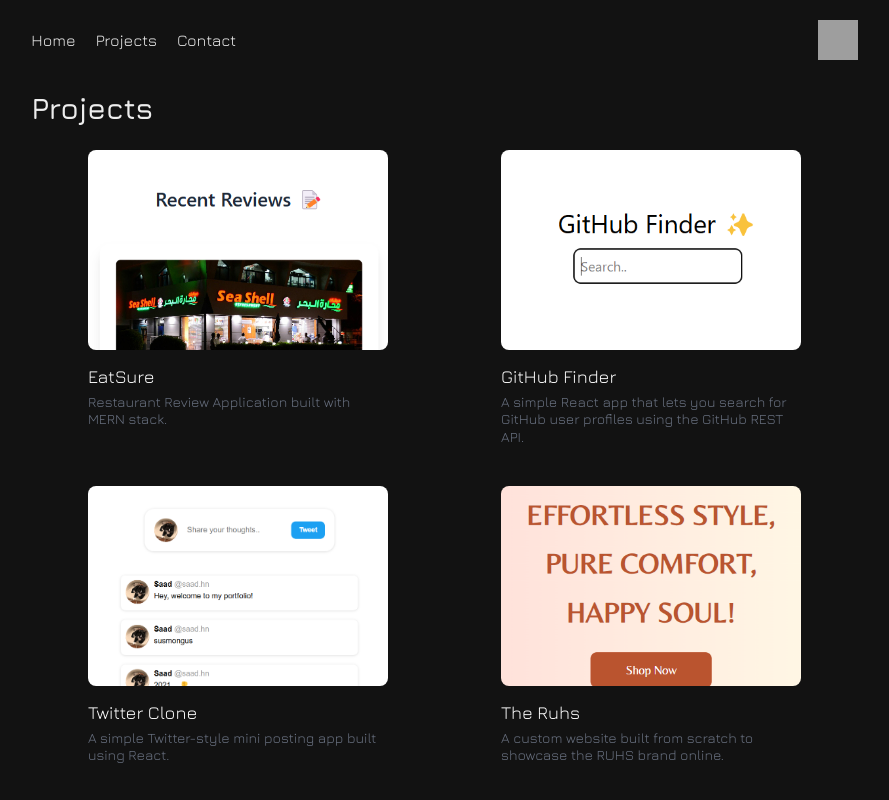
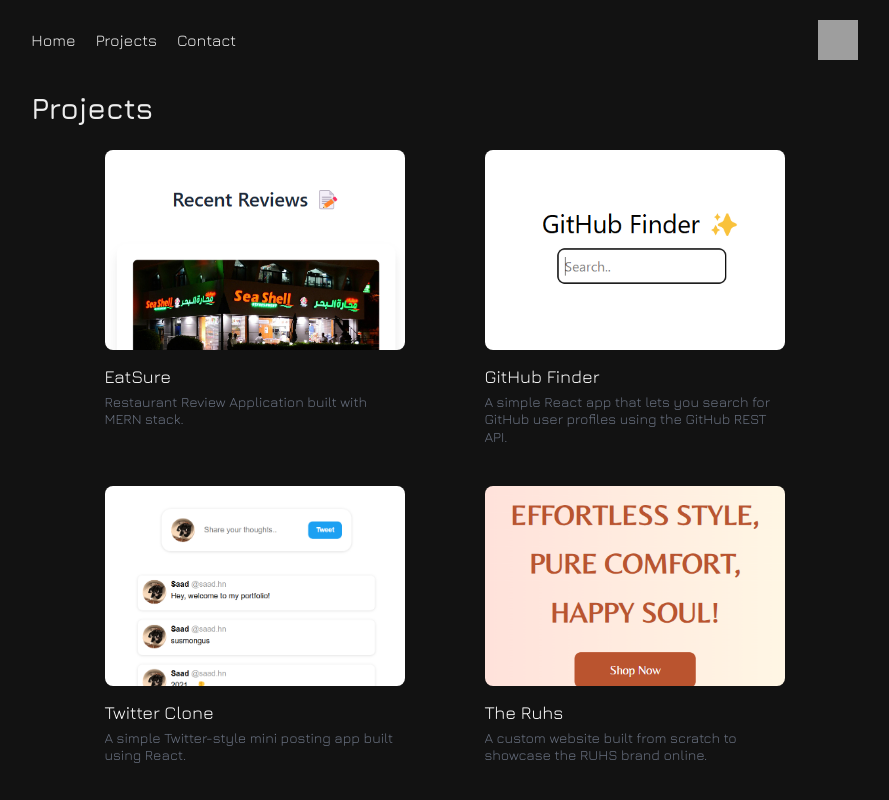
Before and after one commit to saadhn4/portfolioV2, a React (Vite) app: page /projects in a window 1280 px wide. Shown: the top 800 px of the page, without its empty margins (188-1077 px from the left). Built offline with nearby package versions, Linux system fonts and the light colour scheme; grey boxes are pictures that could not be loaded.

Commit message:
used flex instead of grid

```diff
--- a/src/pages/Projects.jsx
+++ b/src/pages/Projects.jsx
@@ -13,7 +13,7 @@
   return (
     <section className="md:pt-[30px] pt-5 pb-5">
       <h1 className="text-3xl mb-6 font-semibold text-center md:text-start">Projects</h1>
-      <div className="grid grid-cols-1 md:grid-cols-2 gap-y-4 place-items-center">
+      <div className="flex flex-col md:flex-row flex-wrap justify-center items-center gap-x-20 gap-y-4">
         <ProjectCard
           picture={eatSure}
           title="EatSure"
```
Also changed, not shown: 4 other files (tests, documents, lock files or other folders).
